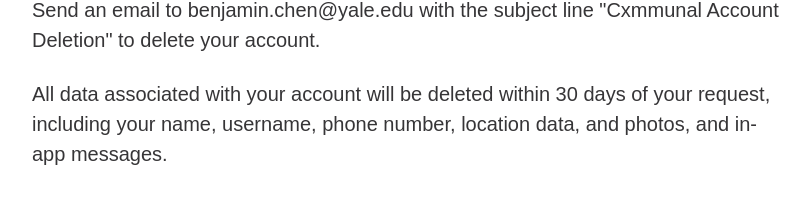
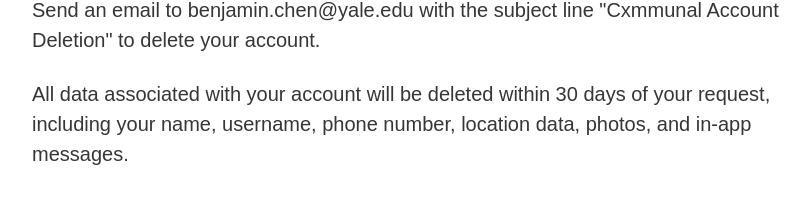
Before and after one commit to maxyuan6717/React_Portfolio_Website, a React (Create React App) app: page /cxmmunal-delete-account in a window 1280 px wide. Shown: the part 225-428 px from the top of the page, without its empty margins (233-1043 px from the left). Built offline with nearby package versions, Linux system fonts and the light colour scheme; a web font is replaced by a local one.

Commit message:
Update CxmmunalAccountDeletion.js

```diff
--- a/src/components/CxmmunalAccountDeletion.js
+++ b/src/components/CxmmunalAccountDeletion.js
@@ -28,7 +28,7 @@ export const CxmmunalAccountDeletion = () => {
       <div>
         All data associated with your account will be deleted within 30 days of
         your request, including your name, username, phone number, location
-        data, and photos, and in-app messages.
+        data, photos, and in-app messages.
       </div>
     </Container>
   );
```
